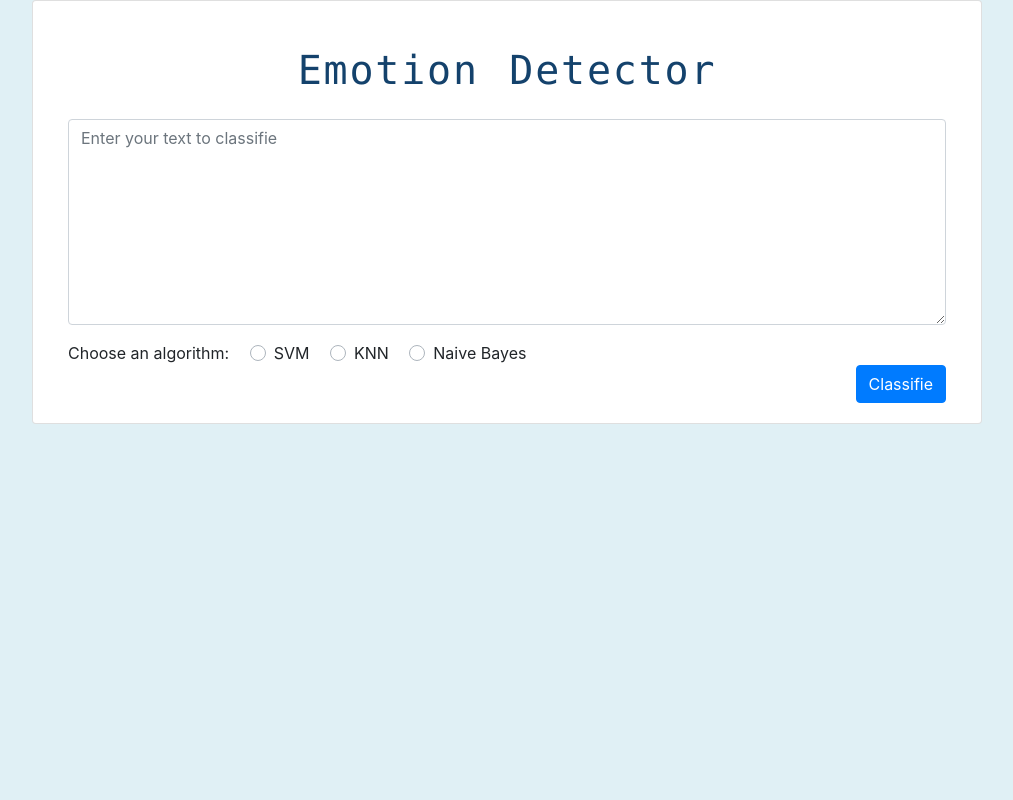
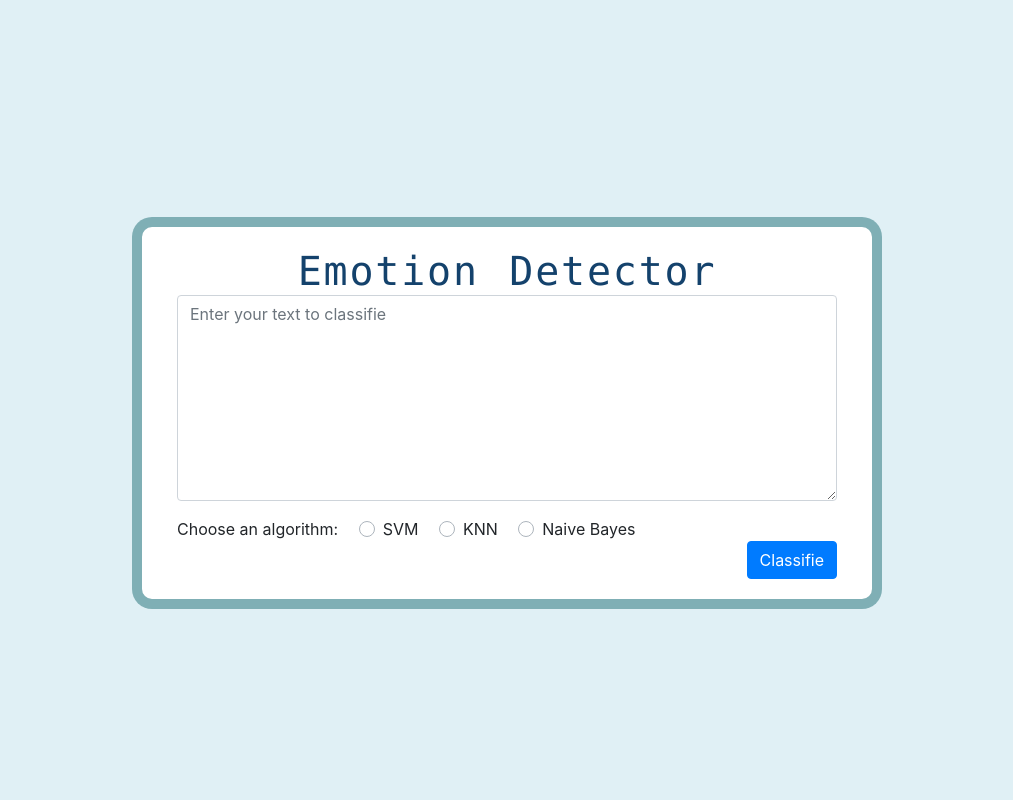
Before and after one commit to ilyes24/emotion-detector, a Django app: page / in a window 1280 px wide. Shown: the whole page, without its empty margins (133-1146 px from the left). Run offline with Django 3.2, Linux system fonts and the light colour scheme; some libraries are stand-ins or nearby versions.

Commit message:
centring form card horizontally and vertically and zoom in animation

```diff
--- a/static/index.css
+++ b/static/index.css
@@ -1,13 +1,47 @@
+.outer {
+  display: table;
+  position: absolute;
+  top: 0;
+  left: 0;
+  height: 100%;
+  width: 100%;
+}
+
+.middle {
+  display: table-cell;
+  vertical-align: middle;
+}
+
+.inner {
+  margin-left: auto;
+  margin-right: auto;
+  width: 900px;
+}
+@keyframes zoomIn {
+    0% {
+        transform: scale(0);
+    }
+    100% {
+        transform: scale(1);
+    }
+}
+.container{
+    margin-top: 25px;
+    animation: 1s ease-out 0s 1 zoomIn;
+}
 html {
   background-color: #e0f0f5;
 }
 body {
     background-color: #e0f0f5;
 }
+.card {
+    border-radius: 20px;
+    border-width: 10px;
+    border-color: rgba(0, 96, 108, 0.5);
+}
+.logo {
 
-
-.logo {
-    margin: 25px;
     font-family: "Lucida Console", Monaco, monospace;
     font-size: 29px;
     letter-spacing: 1.8px;
```
